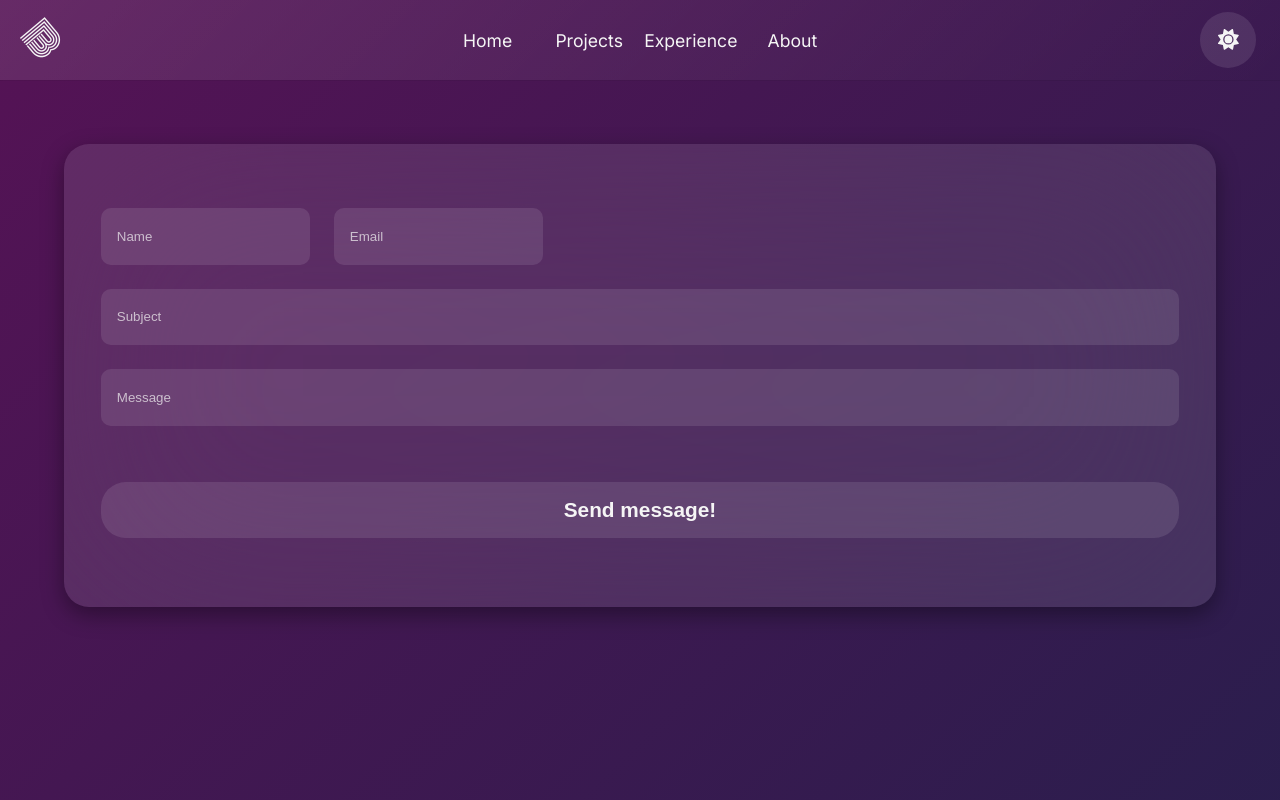
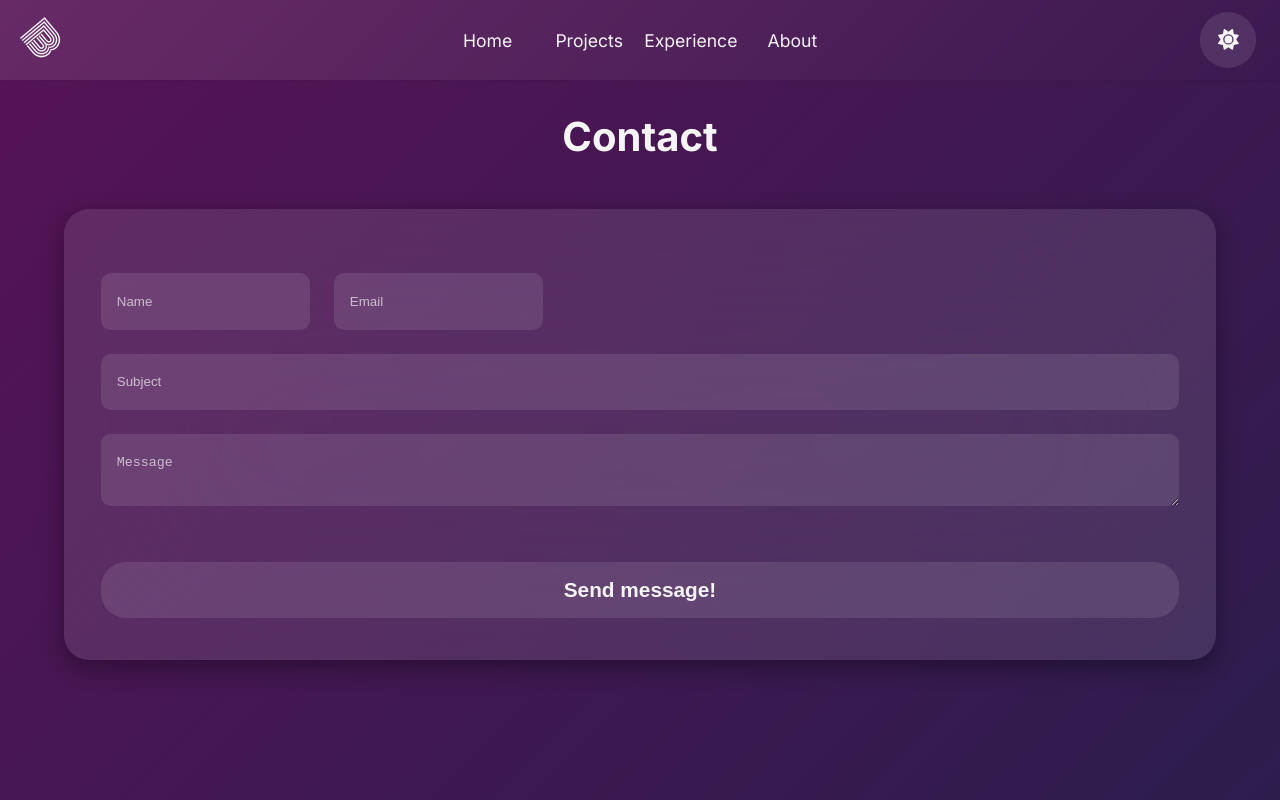
Before and after one commit to brunovdsa/portfolio, a React (Vite) app: page /contact in a window 1280 px wide. Shown: the top 800 px of the page. Built offline with nearby package versions, Linux system fonts and the light colour scheme.

Commit message:
FEAT: EmailJs service working.

```diff
--- a/package.json
+++ b/package.json
@@ -9,6 +9,7 @@
     "preview": "vite preview"
   },
   "dependencies": {
+    "@emailjs/browser": "^3.11.0",
     "@fortawesome/fontawesome-svg-core": "^6.2.1",
     "@fortawesome/free-brands-svg-icons": "^6.2.1",
     "@fortawesome/free-regular-svg-icons": "^6.2.1",
--- a/src/pages/about/styles.ts
+++ b/src/pages/about/styles.ts
@@ -6,8 +6,8 @@ export const Container = styled.main`
   align-items: center;
   flex-direction: column;
 
-  padding: 1rem 1rem;
-  height: 100vh;
+  padding: 1rem 1rem 5rem;
+  height: 100%;
 
   @media (min-width: 1100px) {
     padding: 1rem 12rem;
--- a/src/pages/contact/index.tsx
+++ b/src/pages/contact/index.tsx
@@ -1,4 +1,6 @@
+import { useState } from 'react';
 import { motion } from 'framer-motion';
+import emailjs from '@emailjs/browser';
 
 import { MainContainer } from '../../components/MainContainer';
 import Section from '../../components/Section';
@@ -9,13 +11,56 @@ import {
   Container,
   FooterForm,
   Form,
+  MainTitle,
   SendMessageBtn,
 } from './styles';
-import BlurCard from '../../components/BlurCard';
 
 export default function Contact() {
+  const [name, setName] = useState<string>('');
+  const [email, setEmail] = useState<string>('');
+  const [message, setMessage] = useState<string>('');
+  const [subject, setSubject] = useState<string>('');
+
+  function sendEmail(e: any) {
+    e.preventDefault();
+
+    if (name === '' || email === '' || subject === '' || message === '') {
+      alert('Complete all fields');
+      return;
+    }
+
+    const sendEmailParams = {
+      subject: subject,
+      name: name,
+      message: message,
+      email: email,
+    };
+
+    emailjs
+      .send(
+        'service_94l7ao8',
+        'template_5miqe08',
+        sendEmailParams,
+        'gnTCFwvF_Y-d-IVZV'
+      )
+      .then(
+        (res: any) => {
+          console.log('Email sent!' + res.status);
+          setName('');
+          setSubject('');
+          setEmail('');
+          setMessage('');
+        },
+        (err) => {
+          console.log('Erro: ', err);
+        }
+      );
+  }
+
   return (
     <MainContainer>
+      <Container>
+        <MainTitle>Contact</MainTitle>
         <motion.div
           initial={{ opacity: 0 }}
           animate={{ opacity: 1 }}
@@ -24,14 +69,33 @@ export default function Contact() {
         >
           <Section>
             <Container>
-            <Form action=''>
+              <Form action='' onSubmit={sendEmail}>
                 <AboutPerson>
-                <input type='text' placeholder={'Name'} />
-                <input type='text' placeholder={'Email'} />
+                  <input
+                    type='text'
+                    placeholder={'Name'}
+                    onChange={(e) => setName(e.target.value)}
+                    value={name}
+                  />
+                  <input
+                    type='text'
+                    placeholder={'Email'}
+                    onChange={(e) => setEmail(e.target.value)}
+                    value={email}
+                  />
                 </AboutPerson>
                 <AboutEmail>
-                <input type='text' placeholder={'Subject'} />
-                <input type='text' placeholder={'Message'} />
+                  <input
+                    type='text'
+                    placeholder={'Subject'}
+                    onChange={(e) => setSubject(e.target.value)}
+                    value={subject}
+                  />
+                  <textarea
+                    placeholder={'Message'}
+                    onChange={(e) => setMessage(e.target.value)}
+                    value={message}
+                  />
                 </AboutEmail>
                 <FooterForm>
                   <SendMessageBtn>Send message!</SendMessageBtn>
@@ -40,6 +104,7 @@ export default function Contact() {
             </Container>
           </Section>
         </motion.div>
+      </Container>
     </MainContainer>
   );
 }
--- a/src/pages/contact/styles.ts
+++ b/src/pages/contact/styles.ts
@@ -2,6 +2,15 @@ import styled from 'styled-components';
 
 export const Container = styled.div`
   display: flex;
+  flex-direction: column;
+  align-items: center;
+`;
+
+export const MainTitle = styled.h1`
+  font-size: ${(props) => props.theme.font_size.xlg};
+  color: ${(props) => props.theme.colors.text};
+
+  margin: 2rem 0 0;
 `;
 
 export const Form = styled.form`
@@ -18,16 +27,18 @@ export const Form = styled.form`
   width: 90vw;
 
   height: 75%;
-  margin: 4rem 0;
+  margin: 3rem 0;
   padding: 4rem 2.3rem;
 
   gap: 1.5rem;
 
-  input {
+  input,
+  textarea {
     background: ${(props) => props.theme.colors.background};
     border-radius: 10px;
     border: none;
     padding: 1.3rem 1rem 1.3rem 1rem;
+    resize: vertical;
 
     color: ${(props) => props.theme.colors.text};
     outline: none;
```
Also changed, not shown: 2 other files (tests, documents, lock files or other folders). Lines whose indentation alone changed are shown as unchanged.
